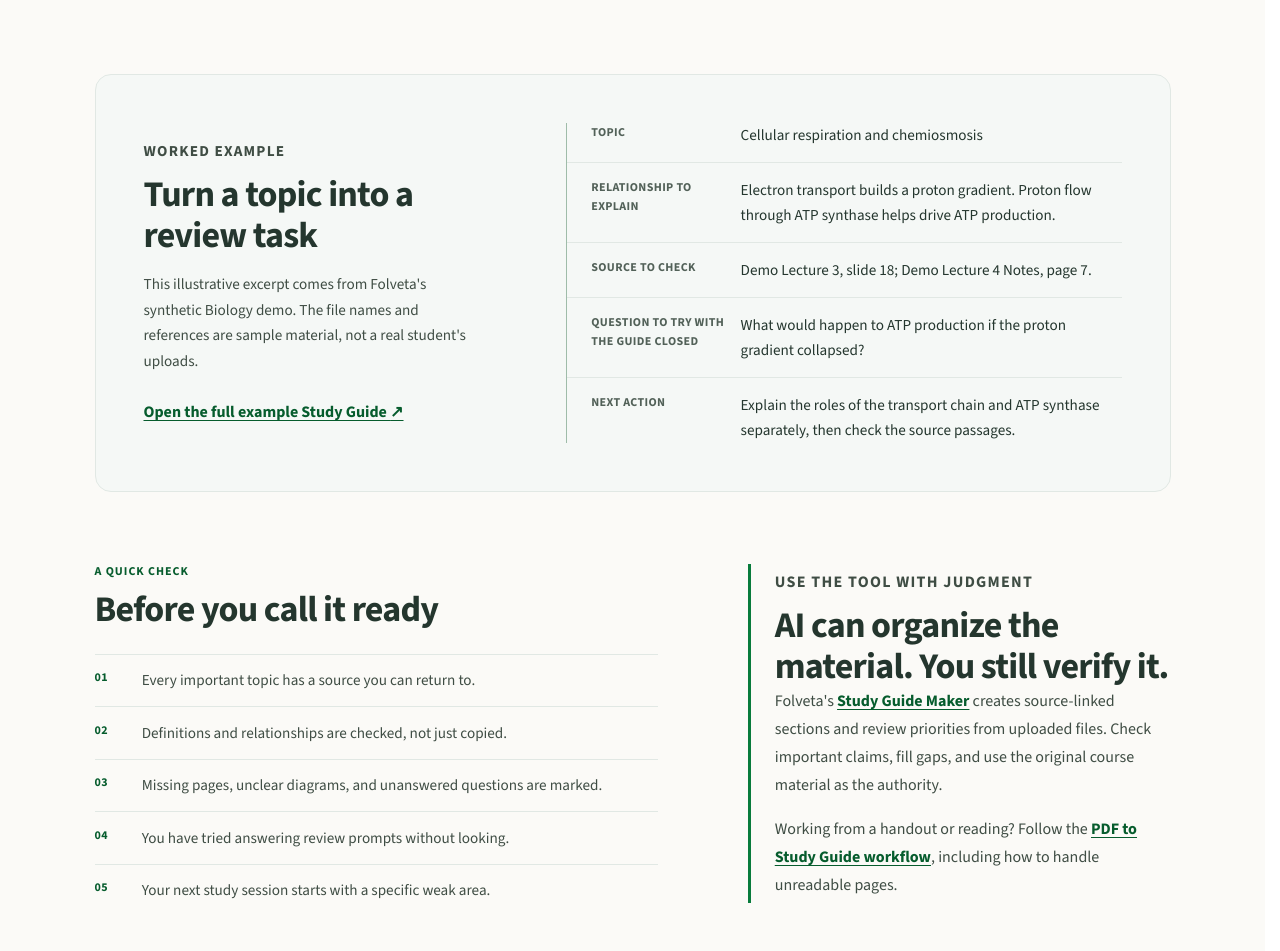
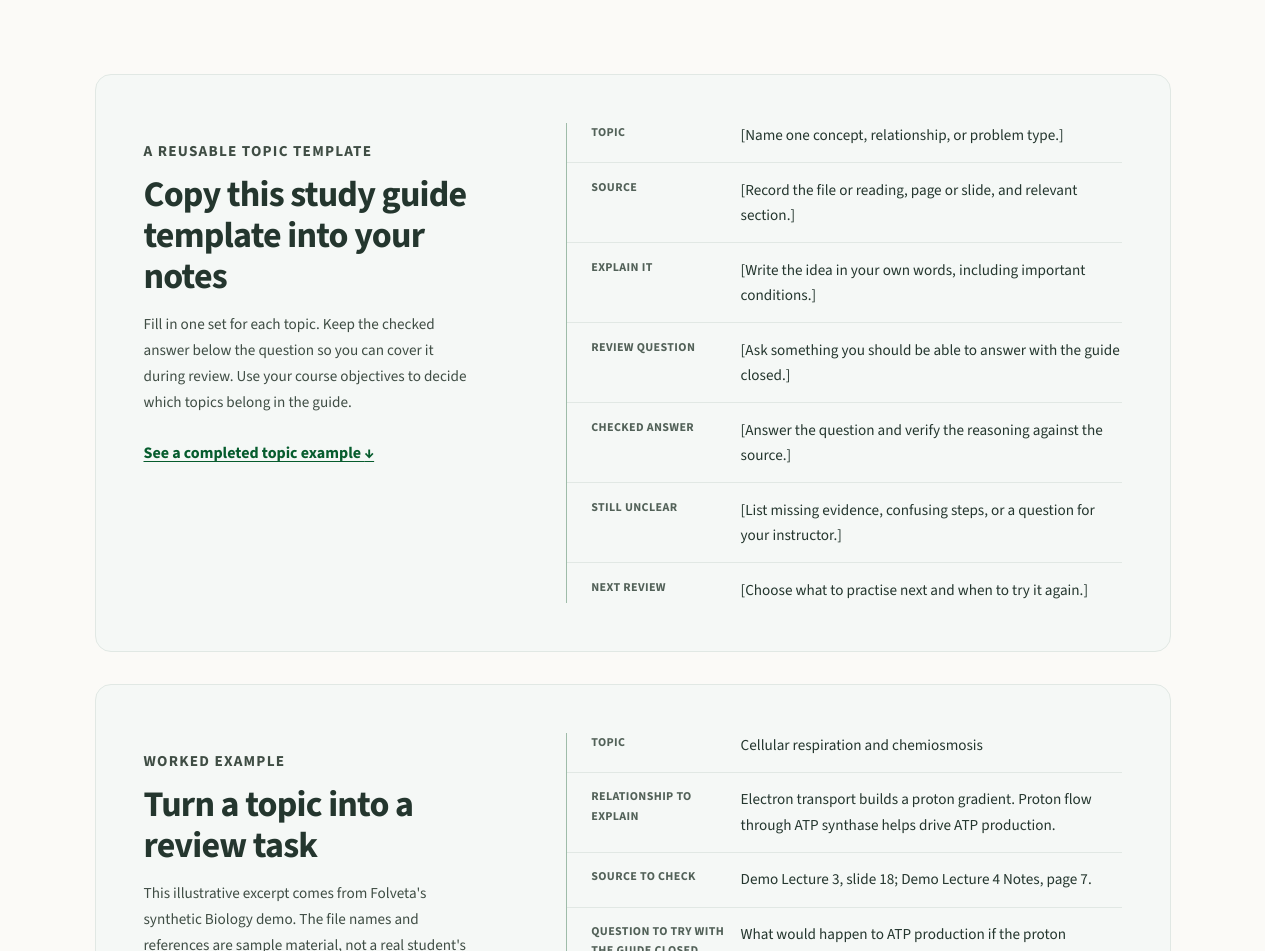
Before and after one commit to yumao3623/folveta, a Next.js app: page /how-to-make-a-study-guide in a window 1280 px wide. Shown: the part 2221-3172 px from the top of the page. Built offline with nearby package versions, Linux system fonts and the light colour scheme; no server answers.

Commit message:
feat: strengthen SEO content links and start directory outreach

```diff
--- a/app/how-to-make-a-study-guide/page.tsx
+++ b/app/how-to-make-a-study-guide/page.tsx
@@ -81,7 +81,25 @@ export default function HowToMakeAStudyGuidePage() {
           </ol>
         </section>
 
-        <section className="method-example" aria-labelledby="example-heading">
+        <section id="study-guide-template" className="method-example mb-8 scroll-mt-6" aria-labelledby="template-heading">
+          <div className="method-example__intro">
+            <p className="method-kicker">A reusable topic template</p>
+            <h2 id="template-heading">Copy this study guide template into your notes</h2>
+            <p>Fill in one set for each topic. Keep the checked answer below the question so you can cover it during review. Use your course objectives to decide which topics belong in the guide.</p>
+            <a href="#worked-example" className="method-inline-link">See a completed topic example <span aria-hidden="true">↓</span></a>
+          </div>
+          <dl className="method-example__facts">
+            <div><dt>Topic</dt><dd>[Name one concept, relationship, or problem type.]</dd></div>
+            <div><dt>Source</dt><dd>[Record the file or reading, page or slide, and relevant section.]</dd></div>
+            <div><dt>Explain it</dt><dd>[Write the idea in your own words, including important conditions.]</dd></div>
+            <div><dt>Review question</dt><dd>[Ask something you should be able to answer with the guide closed.]</dd></div>
+            <div><dt>Checked answer</dt><dd>[Answer the question and verify the reasoning against the source.]</dd></div>
+            <div><dt>Still unclear</dt><dd>[List missing evidence, confusing steps, or a question for your instructor.]</dd></div>
+            <div><dt>Next review</dt><dd>[Choose what to practise next and when to try it again.]</dd></div>
+          </dl>
+        </section>
+
+        <section id="worked-example" className="method-example scroll-mt-6" aria-labelledby="example-heading">
           <div className="method-example__intro">
             <p className="method-kicker">Worked example</p>
             <h2 id="example-heading">Turn a topic into a review task</h2>
@@ -97,10 +115,10 @@ export default function HowToMakeAStudyGuidePage() {
           </dl>
         </section>
 
-        <section className="method-checklist">
+        <section id="review-checklist" className="method-checklist scroll-mt-6" aria-labelledby="checklist-heading">
           <div className="method-checklist__list">
             <p className="method-kicker">A quick check</p>
-            <h2>Before you call it ready</h2>
+            <h2 id="checklist-heading">Before you call it ready</h2>
             <ul>
               <li>Every important topic has a source you can return to.</li>
               <li>Definitions and relationships are checked, not just copied.</li>
@@ -125,7 +143,7 @@ export default function HowToMakeAStudyGuidePage() {
           </div>
           <div className="method-cta__actions">
             <Link href="/#upload" className={buttonClassName({ size: "lg" })}>Make a guide from my files</Link>
-            <p>Further reading: <a href="https://learningcenter.unc.edu/tips-and-tools/studying-101-study-smarter-not-harder/" className="method-inline-link">UNC Learning Center&apos;s Studying 101</a>.</p>
+            <p>For more on self-testing and spacing your study sessions, read <a href="https://learningcenter.unc.edu/tips-and-tools/studying-101-study-smarter-not-harder/" className="method-inline-link">UNC Learning Center&apos;s Studying 101</a>.</p>
           </div>
         </section>
       </PublicPageLayout>
--- a/app/page.tsx
+++ b/app/page.tsx
@@ -74,7 +74,7 @@ export default function HomePage() {
                 <StudyIcon name="upload" size={24} /> Build my Guide
               </a>
               <Link href="/study/demo" className="ui-button ui-button--secondary ui-button--lg">
-                <Play aria-hidden="true" /> See how it works
+                <Play aria-hidden="true" /> Explore the example guide
               </Link>
             </div>
             <div className="status-chips">
--- a/app/pricing/page.tsx
+++ b/app/pricing/page.tsx
@@ -25,7 +25,7 @@ export default function PricingPage() {
         </div>
         <section className="mt-10">
           <h2 className="text-2xl font-bold">See what a Study Guide includes</h2>
-          <p className="mt-4 max-w-3xl text-[15px] leading-7 text-[var(--text-secondary)]">Explore the <Link href="/study/demo" className="text-link">example Study Guide</Link> before choosing a plan. It shows topic priorities, source references, visible gaps, and the optional Quick Check. For your own files, start with the <Link href="/study-guide-maker-from-pdf" className="text-link">PDF workflow</Link> or the broader <Link href="/" className="text-link">Study Guide Maker</Link>.</p>
+          <p className="mt-4 max-w-3xl text-[15px] leading-7 text-[var(--text-secondary)]">Explore the <Link href="/study/demo" className="text-link">example Study Guide</Link> before choosing a plan. It shows topic priorities, source references, visible gaps, and the optional Quick Check. For your own files, follow the <Link href="/study-guide-maker-from-pdf" className="text-link">PDF workflow</Link> or <Link href="/#upload" className="text-link">upload your course files</Link> to get started.</p>
           <p className="mt-3 max-w-3xl text-[15px] leading-7 text-[var(--text-secondary)]">Both plans use the same source-based approach. Read <Link href="/about" className="text-link">Folveta&apos;s capabilities and boundaries</Link> and our <Link href="/how-to-make-a-study-guide" className="text-link">guide to making a useful study guide</Link> to decide whether it fits your course.</p>
         </section>
         <section className="public-page__section mt-10 rounded-[28px] bg-[var(--source-blue)] p-6 text-[15px] leading-7 text-[var(--text-secondary)] sm:p-8">
--- a/app/study-guide-maker-from-pdf/page.tsx
+++ b/app/study-guide-maker-from-pdf/page.tsx
@@ -133,7 +133,8 @@ export default function StudyGuideMakerFromPdfPage() {
               <li>Check any conditions, exceptions, equations, or diagram labels that may change the meaning.</li>
               <li>Keep unresolved points on your review list and add missing course material before relying on them.</li>
             </ol>
-            <p className="mt-4 max-w-3xl text-[15px] leading-7 text-[var(--text-secondary)]">A reference helps you verify a claim; it does not prove that the guide covers the entire PDF. Our <Link href="/how-to-make-a-study-guide" className="text-link">five-step study guide method</Link> includes a worked example and a checklist for deciding what to review.</p>
+            <p className="mt-4 max-w-3xl text-[15px] leading-7 text-[var(--text-secondary)]">A reference helps you verify a claim; it does not prove that the guide covers the entire PDF. Use the <Link href="/how-to-make-a-study-guide#review-checklist" className="text-link">study guide review checklist</Link> to check what is ready and what still needs work.</p>
+            <p className="mt-4 max-w-3xl text-[15px] leading-7 text-[var(--text-secondary)]">If a topic needs more explanation, copy the <Link href="/how-to-make-a-study-guide#study-guide-template" className="text-link">reusable study guide topic template</Link> into your notes and complete it alongside the original PDF.</p>
           </section>
 
           <section className="mt-12" aria-labelledby="pdf-questions-heading">
```
Also changed, not shown: 2 other files (tests, documents, lock files or other folders).
